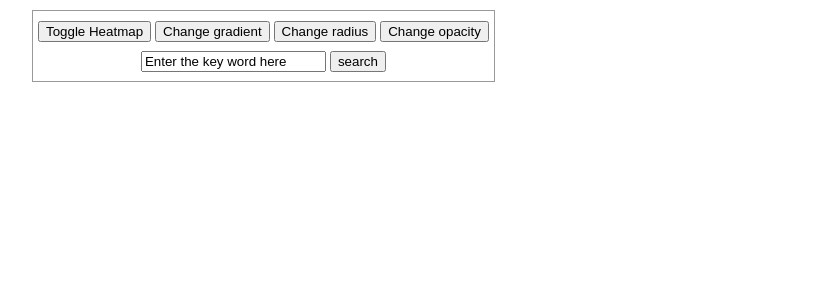
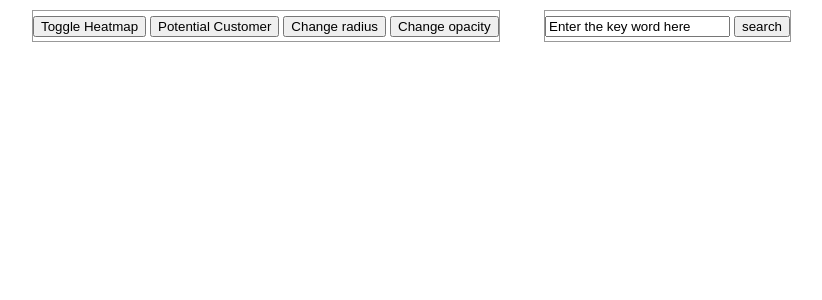
Before and after one commit to jayantmisra/Analysing-consumer-behaviour-using-Twitter, a Django app: template Res/templates/googleHeatMap.html in a window 1280 px wide. Shown: the top 300 px of the page, without its empty margins (288-1110 px from the left). Run offline with Django 3.2, Linux system fonts and the light colour scheme; the template is opened without the code that fills it, so the values that code supplies are empty; some libraries are stand-ins or nearby versions.

Commit message:
customer

```diff
--- a/Res/MapDisplay/urls.py
+++ b/Res/MapDisplay/urls.py
@@ -5,6 +5,7 @@ from . import views
 urlpatterns = [
     # path('map/', views.plotting),
     # path('md/', views.baidu)
-    path('md/', views.plotting)
+    path('md/', views.plotting),
+    path('customer/', views.customer)
 
 ]
--- a/Res/templates/googleHeatMap.html
+++ b/Res/templates/googleHeatMap.html
@@ -22,36 +22,73 @@
         left: 25%;
         z-index: 5;
         background-color: #fff;
-        padding: 5px;
+        padding: 0px;
         border: 1px solid #999;
         text-align: center;
         font-family: "Roboto", "sans-serif";
         line-height: 30px;
-        padding-left: 10px;
+        padding-left: 0px;
       }
       #floating-panel {
         background-color: #fff;
         border: 1px solid #999;
         left: 25%;
-        padding: 5px;
+        padding: 0px;
         position: absolute;
         top: 10px;
         z-index: 5;
+      }
+      #searchText {
+        position: absolute;
+        top: 10px;
+        left: 65%;
+        z-index: 5;
+        background-color: #fff;
+        padding: 0px;
+        border: 1px solid #999;
+        text-align: center;
+        font-family: "Roboto", "sans-serif";
+        line-height: 30px;
+        padding-left: 0px;
+      }
+      #searchText1 {
+        position: absolute;
+        top: 10px;
+        left: 47%;
+        z-index: 5;
+        background-color: #fff;
+        padding: 0px;
+        border: 1px solid #999;
+        text-align: center;
+        font-family: "Roboto", "sans-serif";
+        line-height: 30px;
+        padding-left: 0px;
       }
     </style>
   </head>
 
   <body>
-    <div id="floating-panel">
+    <span id="floating-panel">
       <button onclick="toggleHeatmap()">Toggle Heatmap</button>
-      <button onclick="changeGradient()">Change gradient</button>
+      <button
+        onclick="javascript:window.location.href='http://127.0.0.1:8000/display/customer/'"
+      >
+        Potential Customer
+      </button>
       <button onclick="changeRadius()">Change radius</button>
       <button onclick="changeOpacity()">Change opacity</button>
-      <form action="">
-        <input type="text" value="Enter the key word here" id="keyWord" />
-        <input type="button" value="search" id="submit" />
-      </form>
-    </div>
+    </span>
+    <form action="/display/md/" method="get">
+      <span id="searchText">
+        <input
+          type="text"
+          value="Enter the key word here"
+          id="keyWord"
+          name="kw"
+        />
+        <input type="submit" value="search" id="submit" />
+      </span>
+    </form>
     <div id="map"></div>
     <script type="text/javascript">
       window.onload = function () {
@@ -133,6 +170,7 @@
           */
           }
     </script>
+
     <script
       async
       defer
```
Also changed, not shown: Res/MapDisplay/views.py (+21 -12 lines), Res/templates/customer.html (+24 -3 lines).
